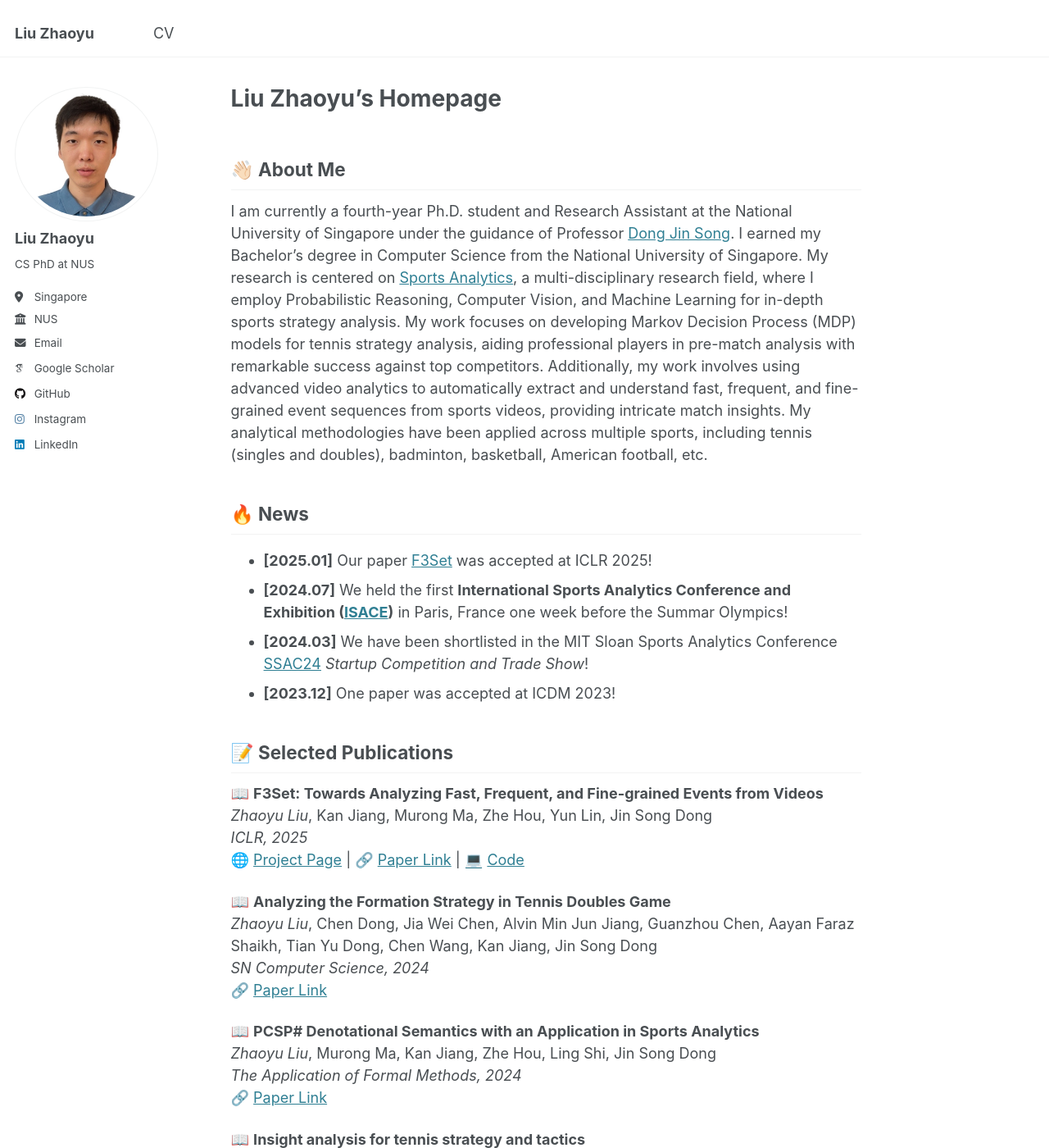
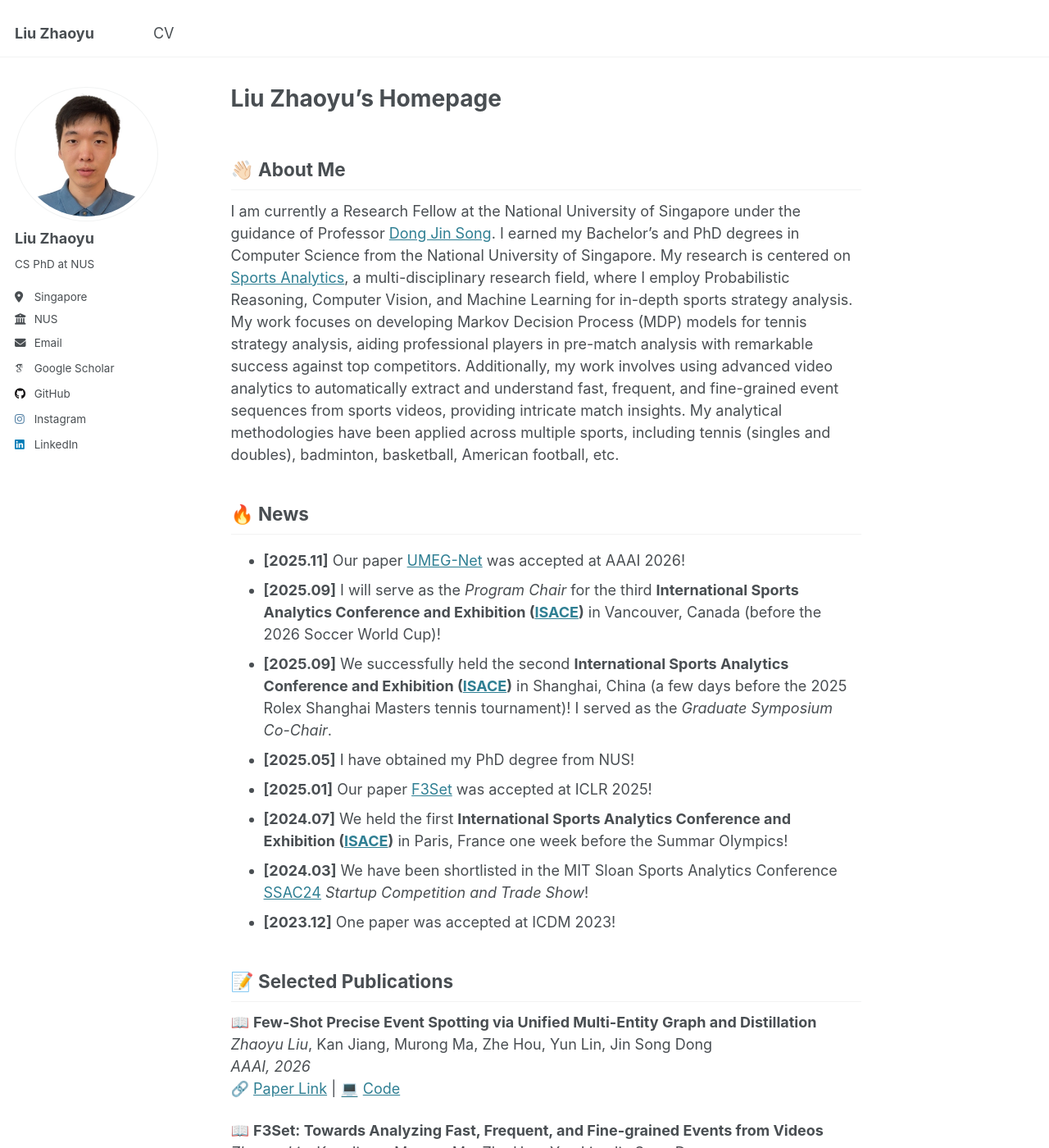
Before and after one commit to LZYAndy/lzyandy.github.io, a Jekyll site: the page built from _pages/about.md, in a window 1280 px wide and 1400 px high. Shown: the whole window at 82% size. Built offline with Jekyll 4.4.1, drawn with Linux system fonts in a browser that asks for light colours; some web fonts are replaced; some of the changed text lies outside the part shown.

Commit message:
Update about.md

```diff
--- a/_pages/about.md
+++ b/_pages/about.md
@@ -8,10 +8,14 @@ redirect_from:
 ---
 
 ## 👋🏻 About Me
-I am currently a fourth-year Ph.D. student and Research Assistant at the National University of Singapore under the guidance of Professor [Dong Jin Song](https://www.comp.nus.edu.sg/~dongjs/). I earned my Bachelor’s degree in Computer Science from the National University of Singapore. My research is centered on [Sports Analytics](https://nus-sports-analytics.github.io/), a multi-disciplinary research field, where I employ Probabilistic Reasoning, Computer Vision, and Machine Learning for in-depth sports strategy analysis. My work focuses on developing Markov Decision Process (MDP) models for tennis strategy analysis, aiding professional players in pre-match analysis with remarkable success against top competitors. Additionally, my work involves using advanced video analytics to automatically extract and understand fast, frequent, and fine-grained event sequences from sports videos, providing intricate match insights. My analytical methodologies have been applied across multiple sports, including tennis (singles and doubles), badminton, basketball, American football, etc.
+I am currently a Research Fellow at the National University of Singapore under the guidance of Professor [Dong Jin Song](https://www.comp.nus.edu.sg/~dongjs/). I earned my Bachelor’s and PhD degrees in Computer Science from the National University of Singapore. My research is centered on [Sports Analytics](https://nus-sports-analytics.github.io/), a multi-disciplinary research field, where I employ Probabilistic Reasoning, Computer Vision, and Machine Learning for in-depth sports strategy analysis. My work focuses on developing Markov Decision Process (MDP) models for tennis strategy analysis, aiding professional players in pre-match analysis with remarkable success against top competitors. Additionally, my work involves using advanced video analytics to automatically extract and understand fast, frequent, and fine-grained event sequences from sports videos, providing intricate match insights. My analytical methodologies have been applied across multiple sports, including tennis (singles and doubles), badminton, basketball, American football, etc.
 
 
 ## 🔥 News
+- **[2025.11]** Our paper [UMEG-Net](https://arxiv.org/abs/2511.14186) was accepted at AAAI 2026!
+- **[2025.09]** I will serve as the *Program Chair* for the third **International Sports Analytics Conference and Exhibition ([ISACE](https://formal-analysis.com/isace/2026/))** in Vancouver, Canada (before the 2026 Soccer World Cup)!
+- **[2025.09]** We successfully held the second **International Sports Analytics Conference and Exhibition ([ISACE](https://formal-analysis.com/isace/2025/))** in Shanghai, China (a few days before the 2025 Rolex Shanghai Masters tennis tournament)! I served as the *Graduate Symposium Co-Chair*.
+- **[2025.05]** I have obtained my PhD degree from NUS!
 - **[2025.01]** Our paper [F3Set](https://lzyandy.github.io/f3set-website/) was accepted at ICLR 2025!
 - **[2024.07]** We held the first **International Sports Analytics Conference and Exhibition ([ISACE](https://formal-analysis.com/isace/2024/))** in Paris, France one week before the Summar Olympics!
 - **[2024.03]** We have been shortlisted in the MIT Sloan Sports Analytics Conference [SSAC24](https://www.sloansportsconference.com/) *Startup Competition and Trade Show*!
@@ -19,28 +23,33 @@ I am currently a fourth-year Ph.D. student and Research Assistant at the Nationa
 
 
 ## 📝 Selected Publications
+📖 **Few-Shot Precise Event Spotting via Unified Multi-Entity Graph and Distillation**
+*Zhaoyu Liu*, Kan Jiang, Murong Ma, Zhe Hou, Yun Lin, Jin Song Dong
+_AAAI, 2026_
+🔗 [Paper Link](https://arxiv.org/abs/2511.14186) | 💻 [Code](https://github.com/LZYAndy/UMEG-Net)
+
 📖 **F3Set: Towards Analyzing Fast, Frequent, and Fine-grained Events from Videos**
 *Zhaoyu Liu*, Kan Jiang, Murong Ma, Zhe Hou, Yun Lin, Jin Song Dong
 _ICLR, 2025_
 🌐 [Project Page](https://lzyandy.github.io/f3set-website/) | 🔗 [Paper Link](https://openreview.net/pdf?id=vlg5WRKHxh) | 💻 [Code](https://github.com/F3Set/F3Set)
+
+📖 **Insight analysis for tennis strategy and tactics**
+*Zhaoyu Liu*, Kan Jiang, Zhe Hou, Yun Lin, Jin Song Dong
+_ICDM, 2023_
+🔗 [Paper Link](https://www.depintel.com/papers/icdm2023.pdf) | 💻 [Code](https://github.com/LZYAndy/Insight_Strategy)
+
+📖 **PCSP# Denotational Semantics with an Application in Sports Analytics**
+*Zhaoyu Liu*, Murong Ma, Kan Jiang, Zhe Hou, Ling Shi, Jin Song Dong
+_The Application of Formal Methods, 2024_
+🔗 [Paper Link](https://zhehou.github.io/papers/PCSP-Denotational-Semantics-with-an-Application-in-Sports-Analytics.pdf)
 
 📖 **Analyzing the Formation Strategy in Tennis Doubles Game**
 *Zhaoyu Liu*, Chen Dong, Jia Wei Chen, Alvin Min Jun Jiang, Guanzhou Chen, Aayan Faraz Shaikh, Tian Yu Dong, Chen Wang, Kan Jiang, Jin Song Dong
 _SN Computer Science, 2024_
 🔗 [Paper Link](https://link.springer.com/article/10.1007/s42979-024-03598-3)
 
-📖 **PCSP# Denotational Semantics with an Application in Sports Analytics**
-*Zhaoyu Liu*, Murong Ma, Kan Jiang, Zhe Hou, Ling Shi, Jin Song Dong
-_The Application of Formal Methods, 2024_
-🔗 [Paper Link](https://zhehou.github.io/papers/PCSP-Denotational-Semantics-with-an-Application-in-Sports-Analytics.pdf)
-
-📖 **Insight analysis for tennis strategy and tactics**
-*Zhaoyu Liu*, Kan Jiang, Zhe Hou, Yun Lin, Jin Song Dong
-_ICDM, 2023_
-🔗 [Paper Link](https://www.depintel.com/papers/icdm2023.pdf) | 💻 [Code](https://github.com/LZYAndy/Insight_Strategy)
-
 
 
 ## 🎓 Education
-- 2021.08 - Present. Ph.D. in Computer Science, National University of Singapore (NUS). Supervisor: [Prof. Dong Jin Song](https://www.comp.nus.edu.sg/~dongjs/).
+- 2021.08 - 2025.05. Ph.D. in Computer Science, National University of Singapore (NUS). Supervisor: [Prof. Dong Jin Song](https://www.comp.nus.edu.sg/~dongjs/).
 - 2017.08 - 2021.05. B.S. in Computer Science, National University of Singapore (NUS).
```
